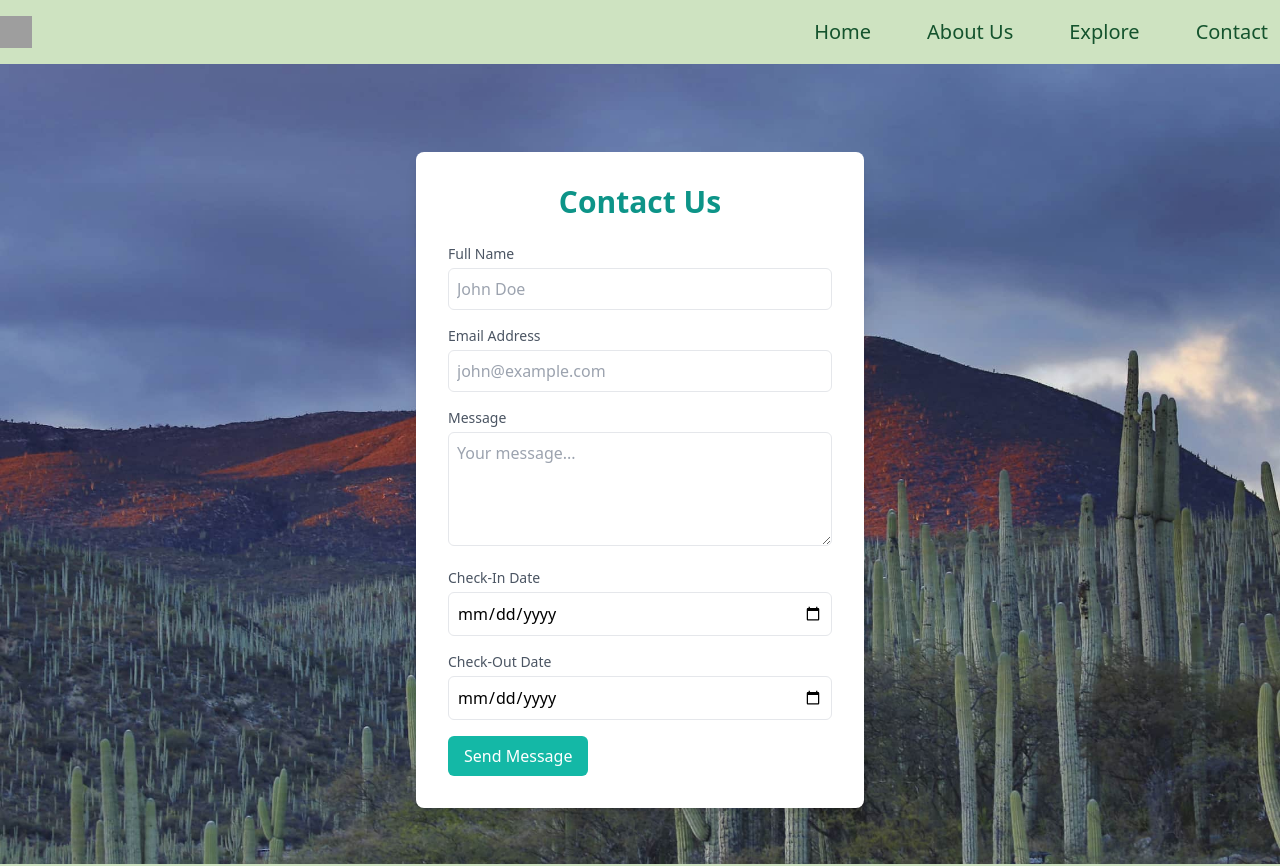
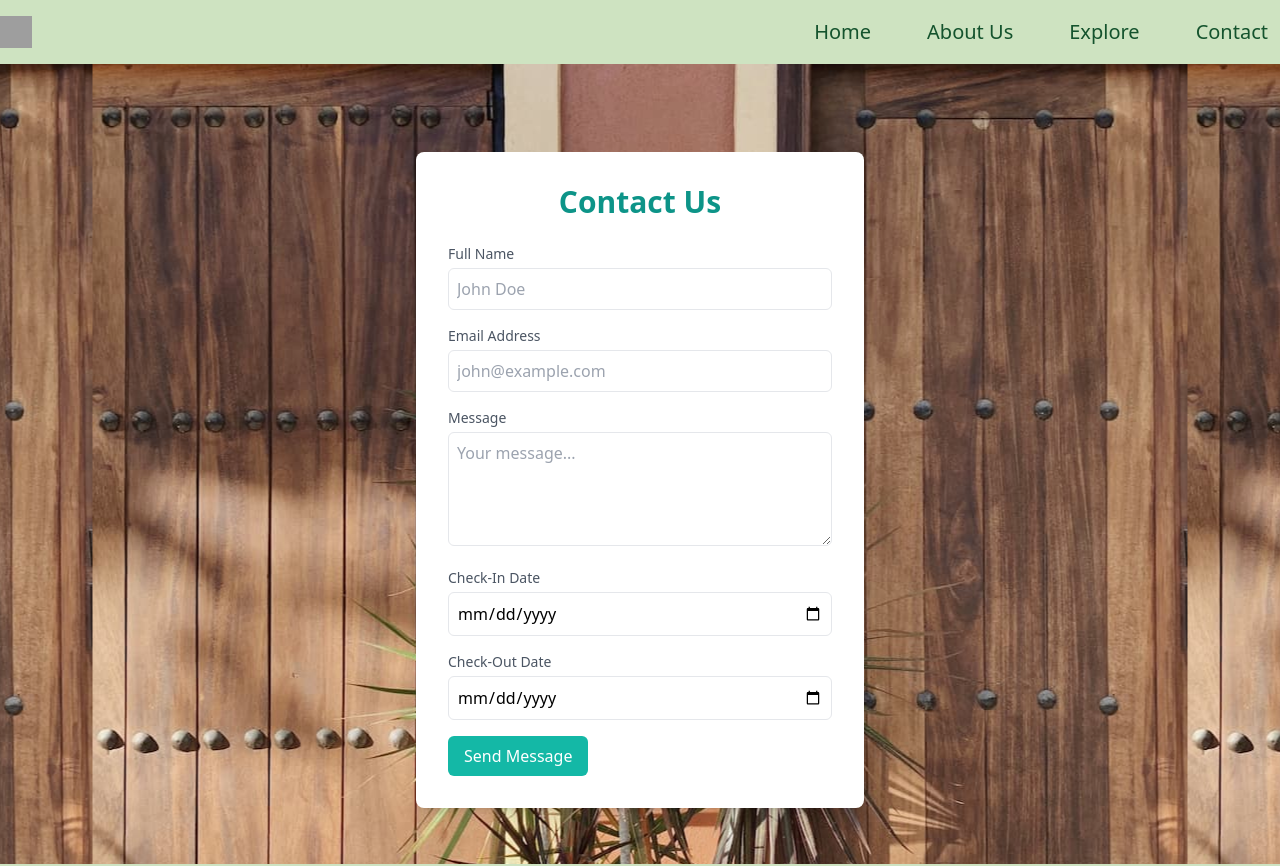
Before and after one commit to jessicamnelsonn/pvmx-website, a SvelteKit app: page /contact in a window 1280 px wide. Shown: the top 866 px of the page. Built offline with nearby package versions, Linux system fonts and the light colour scheme; grey boxes are pictures that could not be loaded.

Commit message:
added new image to contact section

```diff
--- a/src/routes/contact/+page.svelte
+++ b/src/routes/contact/+page.svelte
@@ -1,4 +1,4 @@
-<section class="flex justify-center items-center flex-col min-h-screen bg-cover bg-center" style="background-image: url('images/pvmx-contact.jpg');">
+<section class="flex justify-center items-center flex-col min-h-screen bg-center" style="background-image: url('images/pvmx-contact.jpg');">
   <div class="container mx-auto mt-8 p-8 bg-white rounded-lg shadow-lg max-w-md">
     <h1 class="text-3xl font-semibold text-center mb-6 text-teal-600">Contact Us</h1>
 
```
Also changed, not shown: static/images/pvmx-contact.jpg.
